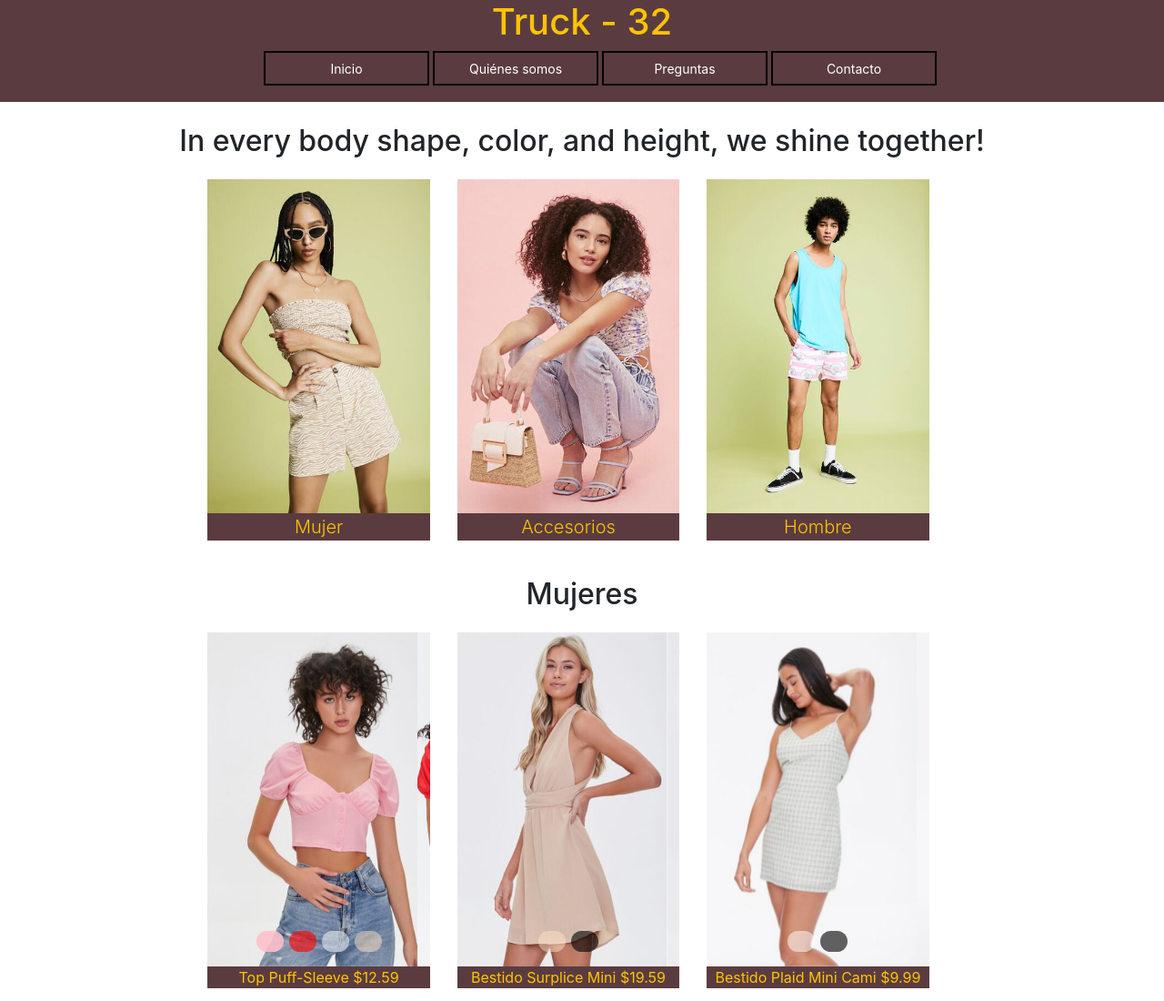
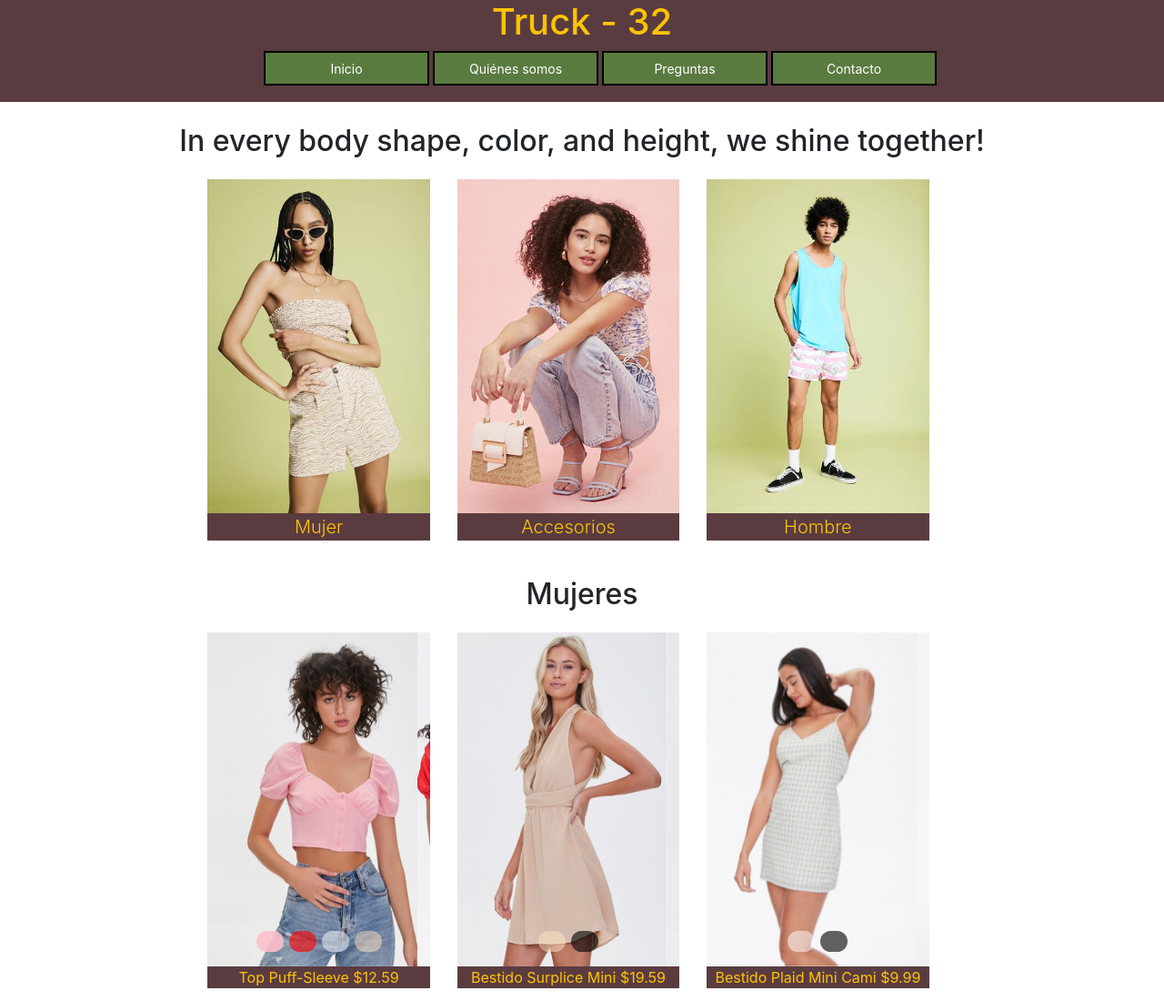
Before and after one commit to jbenavides18/investigacionMultimedios, a plain HTML site: page index.html in a window 1280 px wide. Shown: the top 1100 px of the page at 91% size. Drawn offline with nearby package versions, Linux system fonts and the light colour scheme.

Commit message:
cambioColorMenu
se cambio de color el menu 123124

```diff
--- a/style/menu.css
+++ b/style/menu.css
@@ -11,7 +11,7 @@ nav.header li.info{
     display:inline-block;
     width:15%;
     padding:5px 10px;
-    background-color:rgb(90,60,64);
+    background-color:rgb(90,123,64);
     border:2px solid #000;
     text-align:center;
     color:#fff;
```
